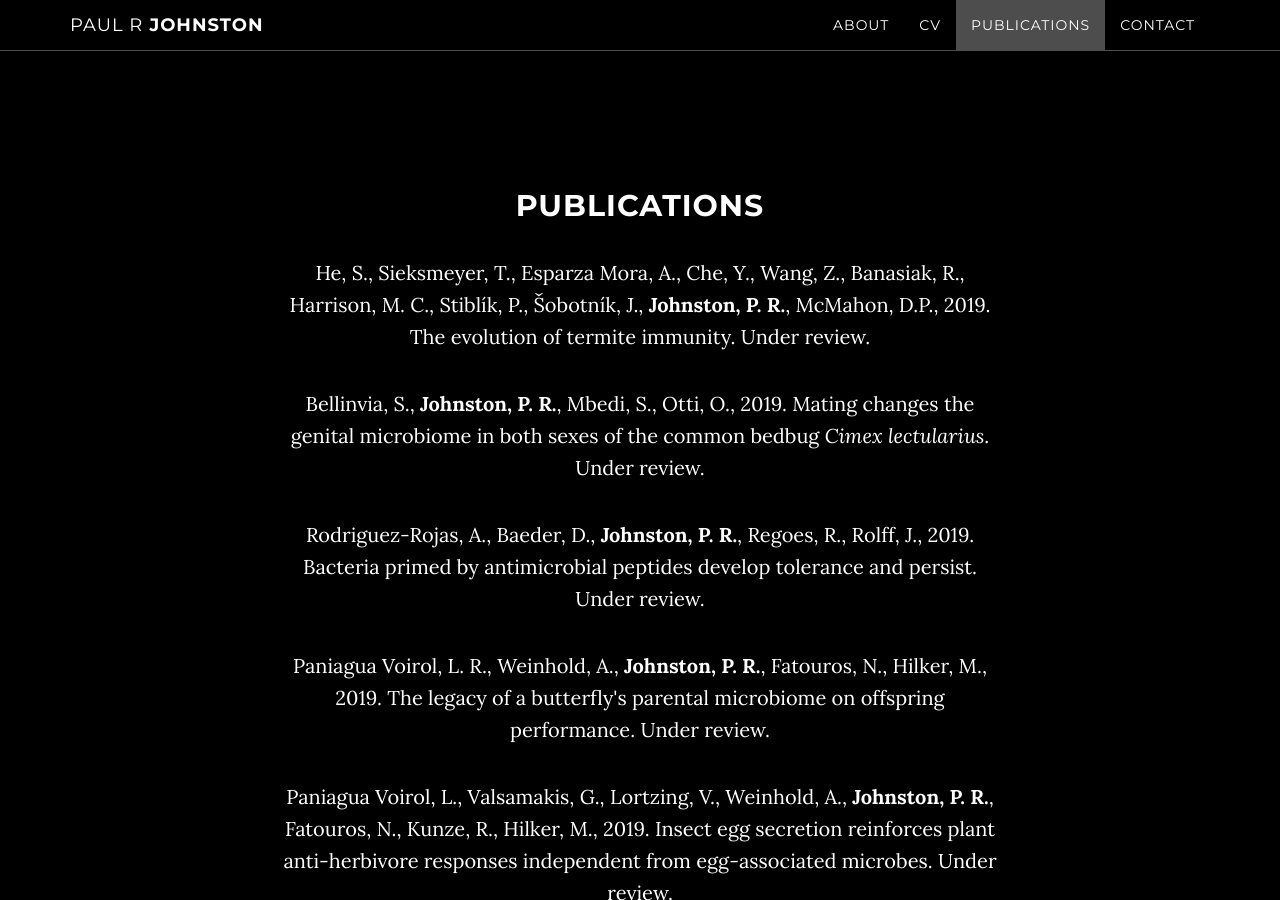
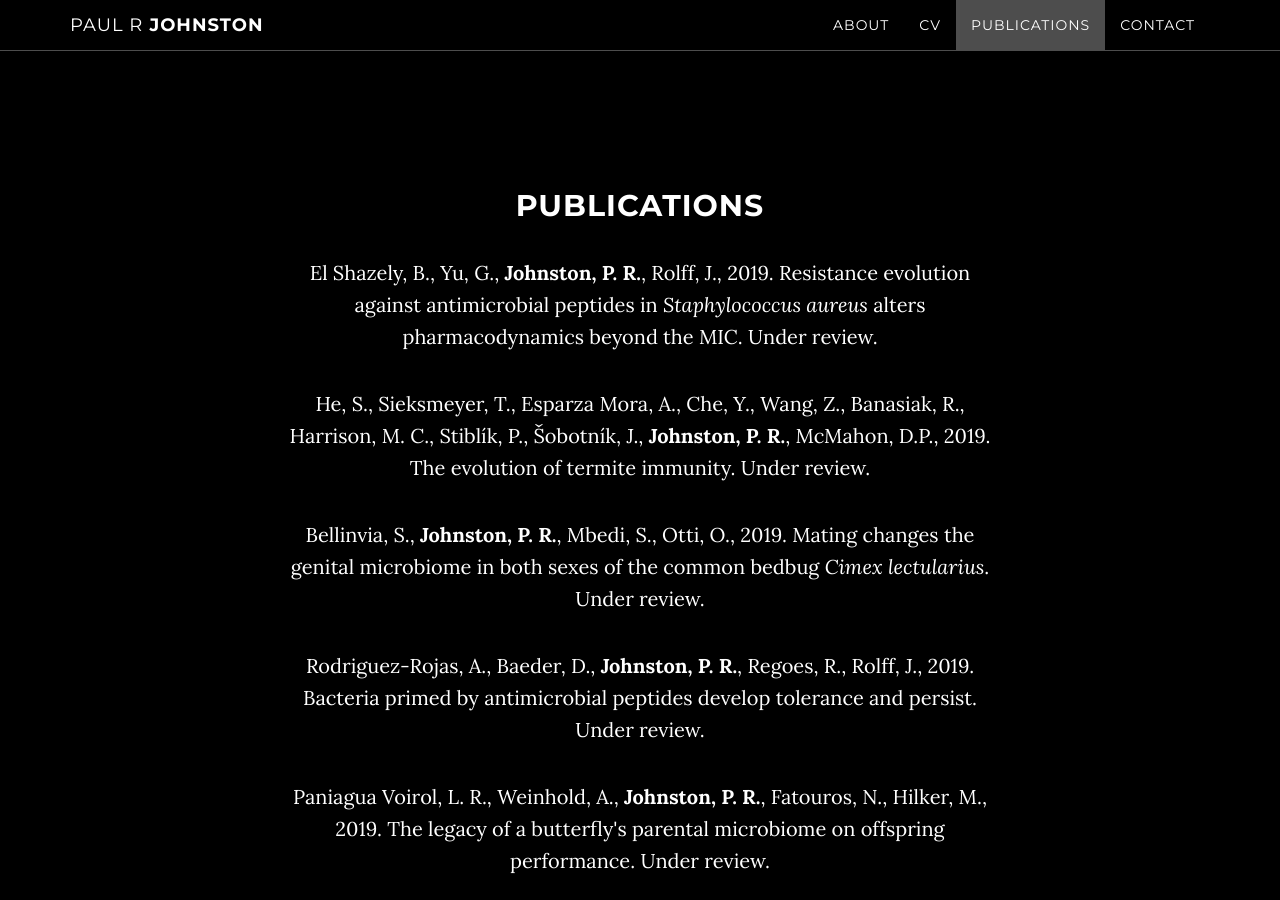
Before and after one commit to prjbio/prjbio.github.io, a Jekyll site: the page built from index.html, in a window 1280 px wide and 900 px high, scrolled down 1726 px. Built offline with Jekyll 4.4.1, drawn with Linux system fonts in a browser that asks for light colours; some web fonts are replaced.

Commit message:
kappa evo ms

```diff
--- a/_includes/publications.html
+++ b/_includes/publications.html
@@ -4,6 +4,7 @@
             <div class="container">
                 <div class="col-lg-8 col-lg-offset-2">
                     <h2>Publications</h2>
+		    <p>El Shazely, B., Yu, G., <strong>Johnston, P. R.</strong>, Rolff, J., 2019. Resistance evolution against antimicrobial peptides in <em>Staphylococcus aureus</em> alters pharmacodynamics beyond the MIC. Under review.</p>
 <p>He, S., Sieksmeyer, T., Esparza Mora, A., Che, Y., Wang, Z., Banasiak, R., Harrison, M. C., Stiblík, P., Šobotník, J., <strong>Johnston, P. R.</strong>,  McMahon, D.P., 2019. The evolution of termite immunity. Under review.</p>
 <p>Bellinvia, S., <strong>Johnston, P. R.</strong>, Mbedi, S., Otti, O., 2019. Mating changes the genital microbiome in both sexes of the common bedbug <em>Cimex lectularius</em>. Under review.</p>
 <p>Rodriguez-Rojas, A., Baeder, D., <strong>Johnston, P. R.</strong>, Regoes, R., Rolff, J., 2019. Bacteria primed by antimicrobial peptides develop tolerance and persist. Under review.</p>
```
